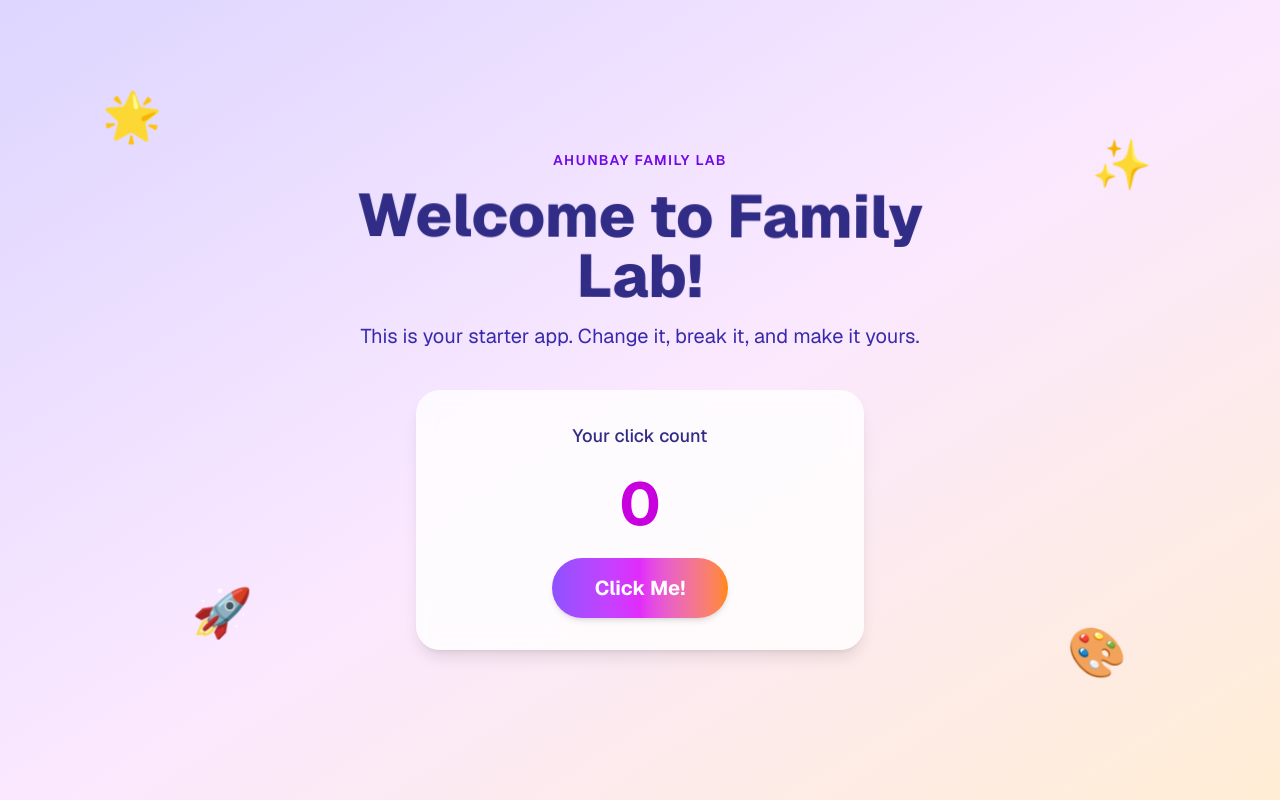
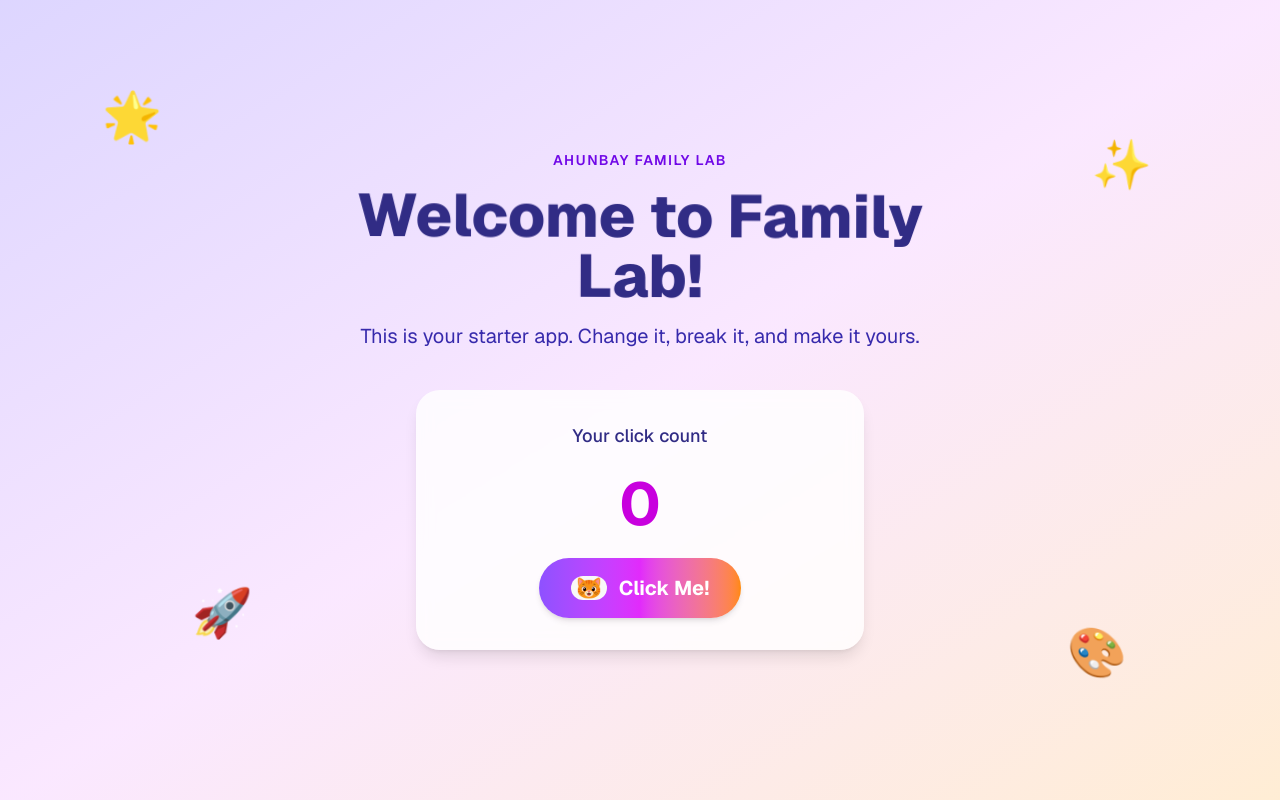
Before and after one commit to ahunbay-family-lab/fatimah-cat-world, a Next.js app: page / in a window 1280 px wide. Built offline with nearby package versions, Linux system fonts and the light colour scheme.

Commit message:
Add cat image to Click Me button
Co-authored-by: Muhammad Rafiq (Maimaitirebike Maimaiti) <MuhammadVT@users.noreply.github.com>

```diff
--- a/components/Counter.tsx
+++ b/components/Counter.tsx
@@ -1,5 +1,6 @@
 "use client";
 
+import Image from "next/image";
 import { useState } from "react";
 
 export function Counter() {
@@ -24,8 +25,16 @@ export function Counter() {
       <button
         type="button"
         onClick={handleClick}
-        className="min-h-14 min-w-44 rounded-full bg-gradient-to-r from-violet-500 via-fuchsia-500 to-orange-400 px-8 py-4 text-xl font-bold text-white shadow-md transition hover:scale-105 hover:shadow-lg active:scale-95"
+        aria-label="Click Me!"
+        className="flex min-h-14 min-w-44 items-center justify-center gap-3 rounded-full bg-gradient-to-r from-violet-500 via-fuchsia-500 to-orange-400 px-8 py-4 text-xl font-bold text-white shadow-md transition hover:scale-105 hover:shadow-lg active:scale-95"
       >
+        <Image
+          src="/cat.png"
+          alt="Cute cat"
+          width={36}
+          height={36}
+          className="rounded-full"
+        />
         Click Me!
       </button>
     </section>
```
Also changed, not shown: public/cat.png (added).
